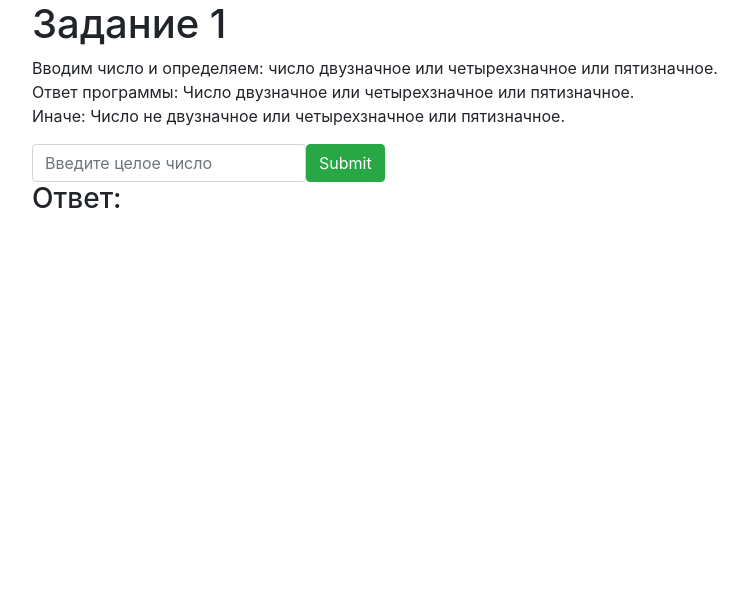
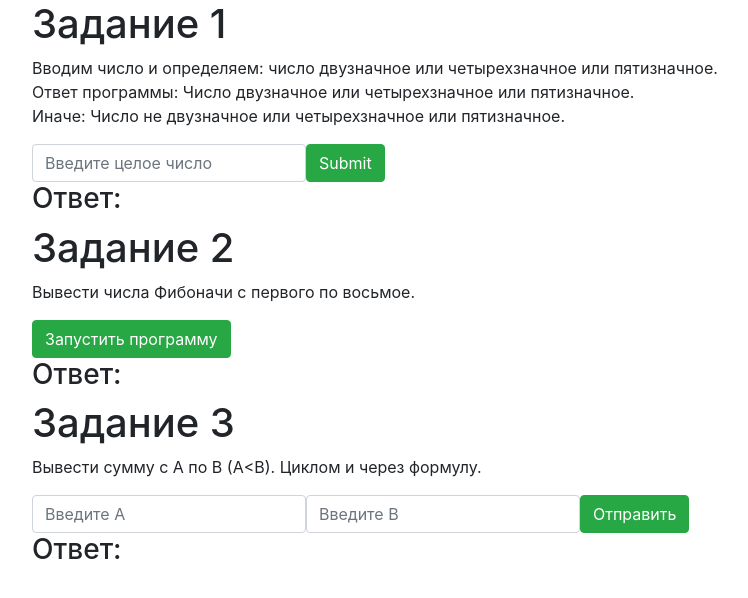
Before and after one commit to michaelkotor/Home-Work, a plain HTML site: page index.html in a window 1280 px wide. Shown: the whole page, without its empty margins (53-801 px from the left). Drawn offline with nearby package versions, Linux system fonts and the light colour scheme.

Commit message:
add task2 and task3

```diff
--- a/index.html
+++ b/index.html
@@ -1,12 +1,12 @@
 <!DOCTYPE html>
 <html>
 <head>
-	<title>Task 1</title>
+	<title>Tasks</title>
 	<meta charset="utf-8">
 </head>
 <link rel="stylesheet" type="text/css" href="https://bootswatch.com/sandstone/bootstrap.min.css">
 <script type="text/javascript" src="script.js"></script>
-<body>
+<body style="padding-bottom: 50px;">
 	<div class="container">
 		<div class="page-header"><h1>Задание 1</h1></div>
 		<p>Вводим число и определяем: число двузначное или четырехзначное или пятизначное.<br/>
@@ -16,7 +16,25 @@
 			<input class="form-control" placeholder="Введите целое число" id="n" type="number"/>
 			<input type="submit" class="btn btn-success" placeholder="Отправить" />
 		</form>
-		<h3>Ответ: <span id="ans"></span></h3>
+		<h3>Ответ: <span id="ans1"></span></h3>
+	</div>
+	<div class="container">
+		<div class="page-header"><h1>Задание 2</h1></div>
+		<p>Вывести числа Фибоначи с первого по восьмое.</p>
+		<form  onsubmit="task2(); return false;" class="form-inline">
+			<input type="submit" class="btn btn-success" value="Запустить программу" />
+		</form>
+		<h3>Ответ: <span id="ans2"></span></h3>
+	</div>
+	<div class="container">
+		<div class="page-header"><h1>Задание 3</h1></div>
+		<p>Вывести сумму с А по В (А<В). Циклом и через формулу.</p>
+		<form  onsubmit="task3(); return false;" class="form-inline" id="t3">
+			<input class="form-control" placeholder="Введите A" id="a" type="number"/>
+			<input class="form-control" placeholder="Введите B" id="b" type="number"/>
+			<input type="submit" class="btn btn-success" value="Отправить" />
+		</form>
+		<h3>Ответ: <span id="ans3"></span></h3>
 	</div>
 </body>
 </html>
--- a/script.js
+++ b/script.js
@@ -1,8 +1,32 @@
 function task1 () {
 	var n = document.querySelector("#n").value;
 	n = Math.abs(n);
-	if (n>9 && n<100) document.querySelector("#ans").innerHTML = "Двузначное";
-	else if (n>999 && n<10000) document.querySelector("#ans").innerHTML = "Четырёхзначное";
-	else if (n>9999 && n<100000) document.querySelector("#ans").innerHTML = "Пятизначное";
-	else document.querySelector("#ans").innerHTML = "Число не двузначное или четырехзначное или пятизначное.";
+	if (n > 9 && n < 100) document.querySelector("#ans1").innerHTML = "Двузначное";
+	else if (n > 999 && n < 10000) document.querySelector("#ans1").innerHTML = "Четырёхзначное";
+	else if (n > 9999 && n < 100000) document.querySelector("#ans1").innerHTML = "Пятизначное";
+	else document.querySelector("#ans1").innerHTML = "Число не двузначное или четырехзначное или пятизначное.";
 }
+function task2 () {
+	var a = 1, b = 1,  result = "1 1";
+	for (var i = 3; i <= 8; i++) {
+		var c = a;
+		a = b;
+		b = b + c;
+		result = result + " " + b;
+	};
+	document.querySelector("#ans2").innerHTML = result;
+}
+function task3 () {
+	var a = parseInt(document.querySelector("#a").value);
+	var b = parseInt(document.querySelector("#b").value);
+	var result = 0;
+	if (a >= b) {
+		document.querySelector("#t3").className += " has-error";
+		document.querySelector("#ans3").innerHTML = "А должно быть больше В";
+		return;
+	}
+	document.querySelector("#t3").className = "form-inline";
+	for (var i = a; i <= b; i++)
+		result = result + i;
+	document.querySelector("#ans3").innerHTML = (b - a + 1)*(a + b) / 2 + " " + result;
+}
```
